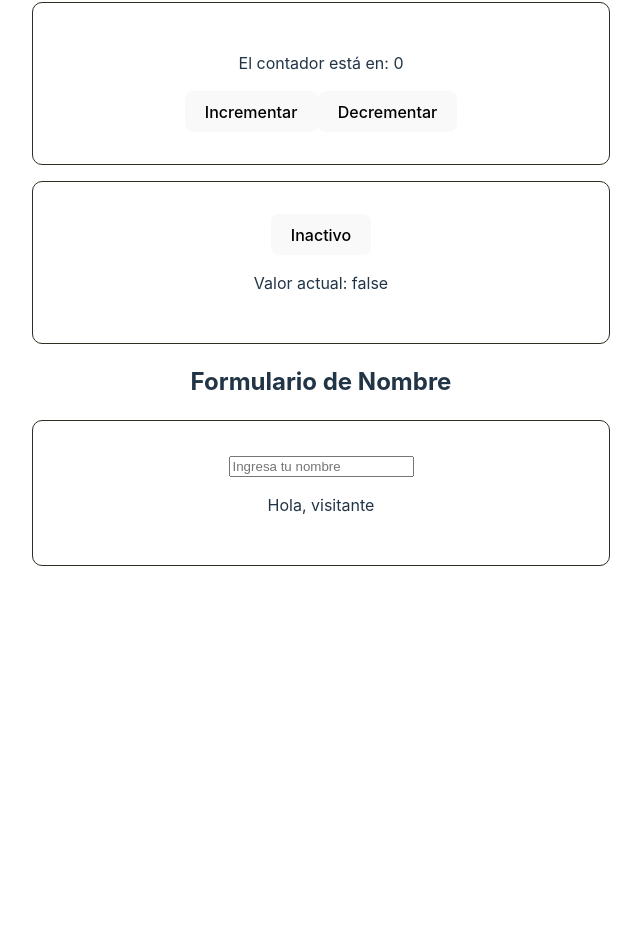
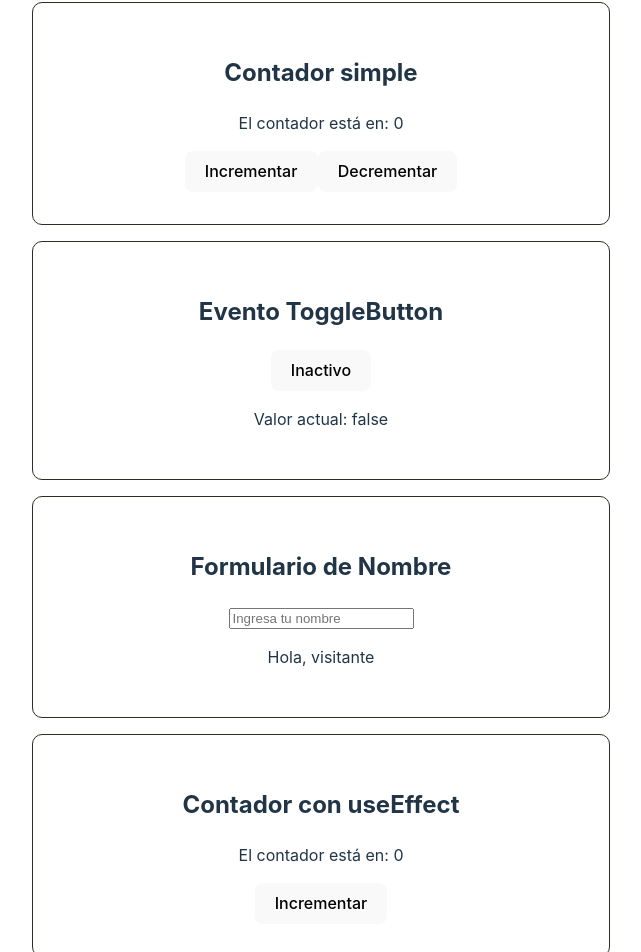
Before and after one commit to jlcallalle/react_vite, a React (Vite) app in the folder my-react-app-global/: page / in a window 1280 px wide. Shown: the part 537-1489 px from the top of the page, without its empty margins (319-960 px from the left). Before the commit the page ends 1151 px from the top, so only its background shows below. Built offline with nearby package versions, Linux system fonts and the light colour scheme.

Commit message:
agrega títulos cards y update useEffect

```diff
--- a/my-react-app-global/src/components/Counter.jsx
+++ b/my-react-app-global/src/components/Counter.jsx
@@ -8,6 +8,7 @@ const Counter = () => {
 
   return (
     <div className="card box">
+      <h2>Contador simple</h2>
       <p>El contador está en: {count}</p>
       <button onClick={() => setCount(count + 1)}>Incrementar</button>
       <button onClick={() => setCount(count - 1)}>Decrementar</button>
--- a/my-react-app-global/src/components/CounterWithEffect.jsx
+++ b/my-react-app-global/src/components/CounterWithEffect.jsx
@@ -3,12 +3,16 @@ import { useState, useEffect } from "react";
 const CounterWithEffect = () => {
   const [count, setCount] = useState(0);
 
+  // useEffect es un Hook que permite manejar efectos secundarios en componentes funcionales.
+  // Se ejecuta después de que el componente se renderiza.
   useEffect(() => {
     console.log(`El contador cambió a: ${count}`)
   }, [count])
+  //count, al estar en el array de dependencias, hace que el efecto se ejecute cada vez que count cambie.
 
   return (
-    <div>
+    <div className="card box">
+      <h2>Contador con useEffect</h2>
       <p>El contador está en: {count}</p>
       <button onClick={() => setCount(count + 1)}>Incrementar</button>
     </div>
--- a/my-react-app-global/src/components/NameForm.jsx
+++ b/my-react-app-global/src/components/NameForm.jsx
@@ -5,6 +5,7 @@ const NameForm = () => {
 
   return (
     <div className="card box">
+      <h2>Formulario de Nombre</h2>
       <input
         type="text"
         placeholder="Ingresa tu nombre"
--- a/my-react-app-global/src/components/ToggleButton.jsx
+++ b/my-react-app-global/src/components/ToggleButton.jsx
@@ -5,6 +5,7 @@ const ToggleButton = () => {
 
   return (
     <div className="card box">
+      <h2>Evento ToggleButton</h2>
       <button onClick={() => setIsActive(!isActive)}>
         {isActive ? "Activo" : "Inactivo"}
       </button>
--- a/my-react-app-global/src/pages/estado.jsx
+++ b/my-react-app-global/src/pages/estado.jsx
@@ -1,6 +1,7 @@
 import Counter from "../components/Counter"
 import ToggleButton from "../components/ToggleButton"
 import NameForm from "../components/NameForm";
+import CounterWithEffect from "../components/CounterWithEffect";
 
 const App = () => {
 
@@ -8,12 +9,10 @@ const App = () => {
     <div>
       <Counter/>
       <ToggleButton />
-      <h2>Formulario de Nombre</h2>
       <NameForm />
+      <CounterWithEffect />
     </div>
   )
 }
 
 export default App;
-
-//useState es un Hook de React que permite agregar estado a los componentes funcionales.
```
